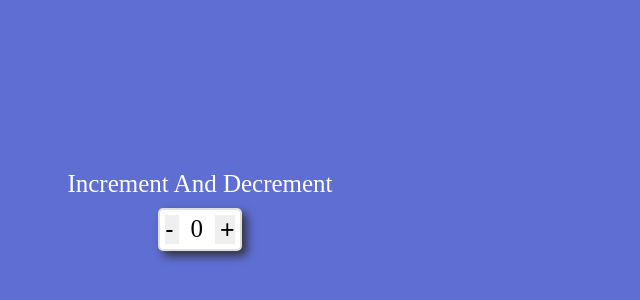
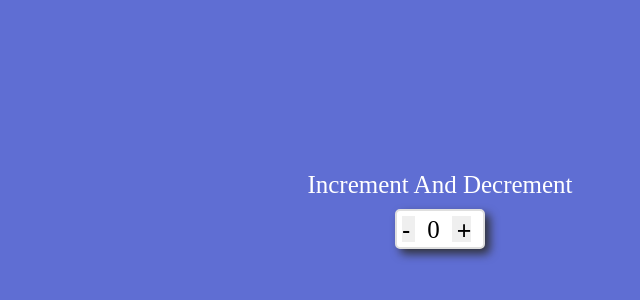
Before and after one commit to Pratul-1443/Counter, a plain HTML site: page index.html in a window 1280 px wide. Shown: the part 190-490 px from the top of the page, without its empty margins (200-840 px from the left). Drawn offline with Linux system fonts and the light colour scheme.

Commit message:
Update style.css

```diff
--- a/style.css
+++ b/style.css
@@ -13,7 +13,7 @@ body{
     align-items: center;
     flex-direction: column;
     height: 100vh;
-    width: 100vh;
+    width: 100vw;
     gap: 10px;
 }
 
@@ -23,6 +23,8 @@ body{
 }
 
 .b_c{
+    height: 40px;
+    width: 90px;
     background: white;
     display: flex;
     flex-direction: row;
```
